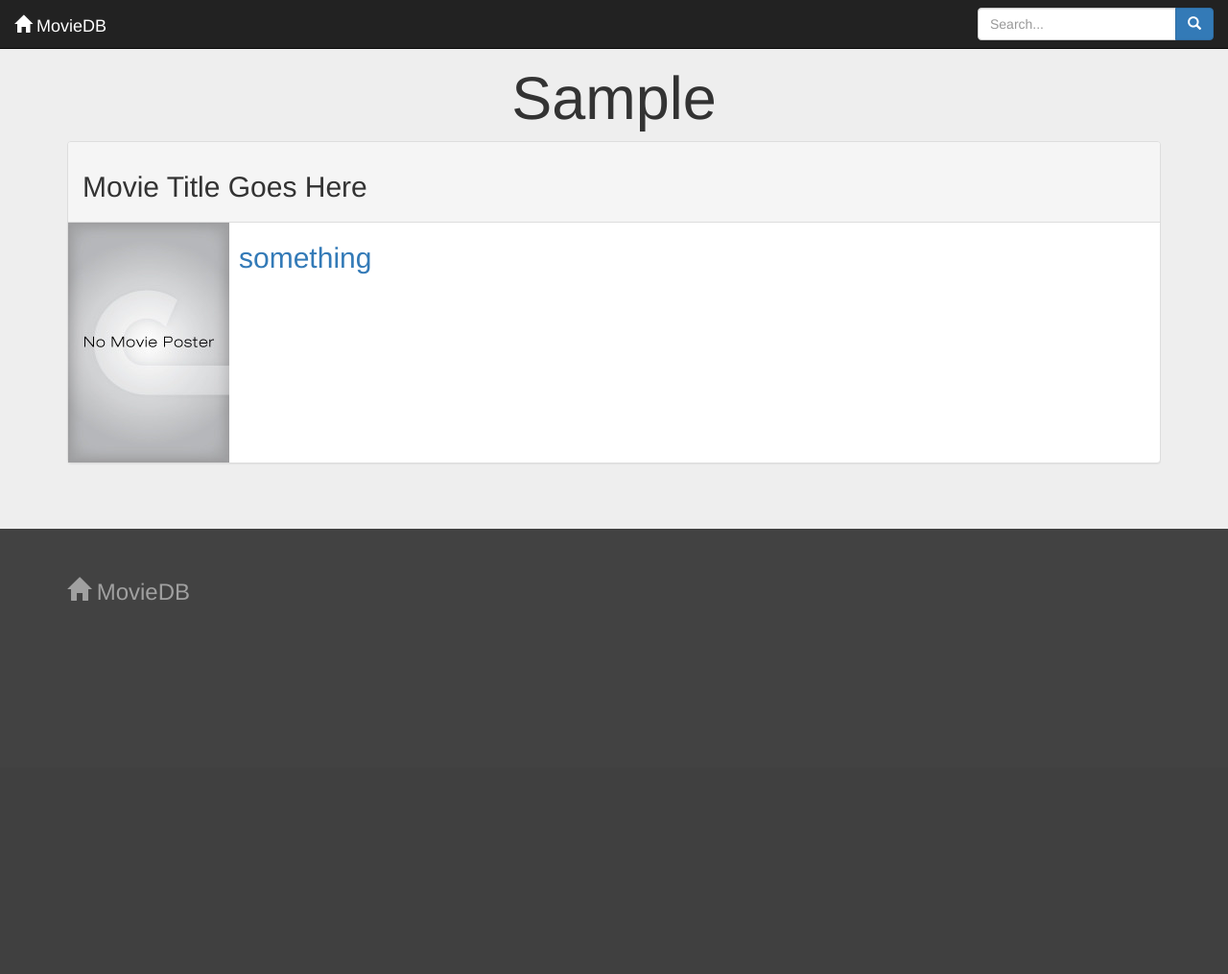
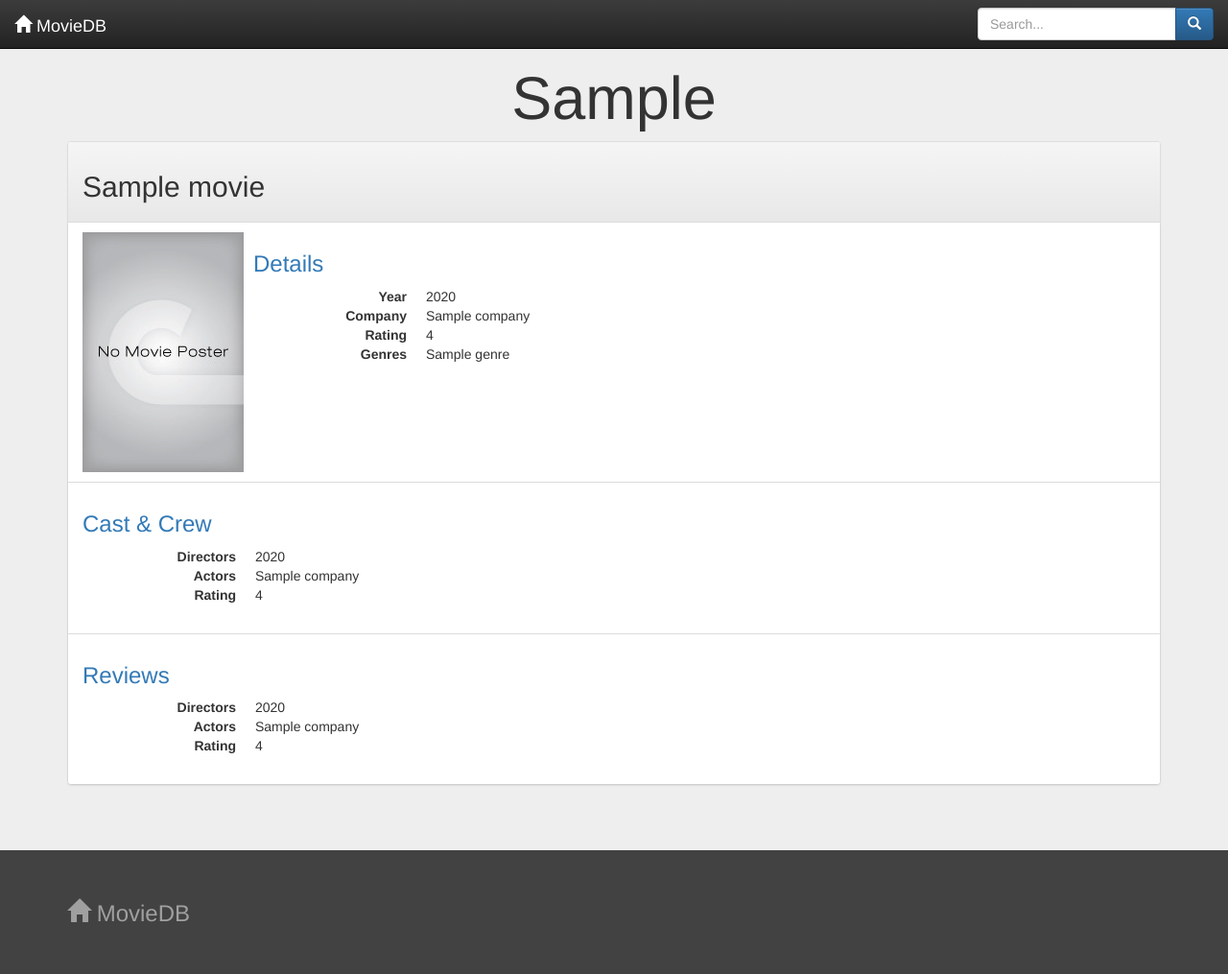
Before and after one commit to JimGomez48/moviedb_project, a Django app: template MovieDB/templates/movie_detail.html in a window 1280 px wide. Shown: the whole page at 96% size. Before the commit the page ends 626 px from the top, so only its background shows below. Run offline with Django 3.2, Linux system fonts and the light colour scheme; the template is opened without the code that fills it: most values are stand-ins (such as "Sample title", 1, 10 or a date in 2020); some libraries are stand-ins or nearby versions.

Commit message:
More movie details page work and other stuff.

```diff
--- a/MovieDB/templates/base.html
+++ b/MovieDB/templates/base.html
@@ -7,6 +7,7 @@
     <title>{{ title }}</title>
     <meta name="viewport" content="width=device-width, initial-scale=1">
     <link rel="stylesheet" href="http://maxcdn.bootstrapcdn.com/bootstrap/3.3.4/css/bootstrap.min.css">
+    <link rel="stylesheet" href="https://maxcdn.bootstrapcdn.com/bootstrap/3.3.4/css/bootstrap-theme.min.css">
     <link rel="stylesheet" href="//maxcdn.bootstrapcdn.com/font-awesome/4.3.0/css/font-awesome.min.css">
     <script src="https://ajax.googleapis.com/ajax/libs/jquery/1.11.1/jquery.min.js"></script>
     <script src="http://maxcdn.bootstrapcdn.com/bootstrap/3.3.4/js/bootstrap.min.js"></script>
--- a/MovieDB/templates/browse_movie.html
+++ b/MovieDB/templates/browse_movie.html
@@ -7,7 +7,7 @@
         </div>
         <div class="list-group">
             {% for movie in page %}
-                <a class="list-group-item" href={% url 'MovieDetail' %}>
+                <a class="list-group-item" href={% url 'MovieDetail' %}{{ movie.id }}/>
                     <div class="row">
                         <div class="col-lg-12">
                                 <div class="media-left">
--- a/MovieDB/templates/footer.html
+++ b/MovieDB/templates/footer.html
@@ -1,4 +1,4 @@
-<div id="footer">
+<footer id="footer" class="footer">
     <div class="container">
         <div class="row">
             <div class="col-md-3">
@@ -20,4 +20,4 @@
             {% endfor %}
         </div>
     </div>
-</div>
+</footer>
--- a/MovieDB/templates/movie_detail.html
+++ b/MovieDB/templates/movie_detail.html
@@ -6,18 +6,55 @@
 
         <div class="panel panel-default text-left">
             <div class="panel-heading">
-                <h2>Movie Title Goes Here</h2>
+                <h2 class="">{{ movie.title }}</h2>
             </div>
-            <div class="row">
-                <div class="col-lg-12">
+            <div class="list-group">
+                <div class="list-group-item">
                     <div class="media">
-                        <div class="media-left">
-                            <img class="media-object" src="img/default_movie.png">
+                        <div class="media-left media-top">
+                            <img class="media-object" src="{% static 'img/default_movie.png' %}">
                         </div>
                         <div class="media-body">
-                            <h2 class="text-primary">something</h2>
+                            <h3 class="text-primary text-capitalize">
+                                Details</h3>
+                            <dl class="dl-horizontal">
+                                <dt>Year</dt>
+                                <dd>{{ movie.year }}</dd>
+                                <dt>Company</dt>
+                                <dd>{{ movie.company }}</dd>
+                                <dt>Rating</dt>
+                                <dd>{{ movie.rating }}</dd>
+                                <dt>Genres</dt>
+                                {% for genre in genres %}
+                                    <dd>{{ genre }}</dd>
+                                {% endfor %}
+                            </dl>
                         </div>
                     </div>
+                </div>
+
+                <div class="list-group-item">
+                    <h3 class="text-primary text-capitalize">Cast & Crew</h3>
+                    <dl class="dl-horizontal">
+                        <dt>Directors</dt>
+                        <dd>{{ movie.year }}</dd>
+                        <dt>Actors</dt>
+                        <dd>{{ movie.company }}</dd>
+                        <dt>Rating</dt>
+                        <dd>{{ movie.rating }}</dd>
+                    </dl>
+                </div>
+
+                <div class="list-group-item">
+                    <h3 class="text-primary text-capitalize">Reviews</h3>
+                    <dl class="dl-horizontal">
+                        <dt>Directors</dt>
+                        <dd>{{ movie.year }}</dd>
+                        <dt>Actors</dt>
+                        <dd>{{ movie.company }}</dd>
+                        <dt>Rating</dt>
+                        <dd>{{ movie.rating }}</dd>
+                    </dl>
                 </div>
             </div>
         </div>
--- a/MovieDB/templates/search_results.html
+++ b/MovieDB/templates/search_results.html
@@ -17,7 +17,7 @@
                     <div class="list-group">
                         {% if movie_results %}
                             {% for movie in movie_results %}
-                            <a class="list-group-item text-left" href={% url 'MovieDetail' %}?id={{ movie.id }}>
+                            <a class="list-group-item text-left" href={% url 'MovieDetail' %}{{ movie.id }}/>
                                 <div class="media-left">
                                     <span class="glyphicon glyphicon-film"></span>
                                 </div>
@@ -45,7 +45,7 @@
                     <div class="list-group">
                         {% if actor_results %}
                             {% for actor in actor_results %}
-                            <a class="list-group-item text-left" href={% url 'ActorDetail' %}?id={{ actor.id }}>
+                            <a class="list-group-item text-left" href={% url 'ActorDetail' %}{{ actor.id }}/>
                                 <div class="media-left">
                                     <span class="glyphicon glyphicon-user"></span>
                                 </div>
@@ -73,7 +73,7 @@
                     <div class="list-group">
                         {% if director_results %}
                             {% for director in director_results %}
-                            <a class="list-group-item text-left" href={% url 'DirectorDetail' %}?id={{ director.id }}>
+                            <a class="list-group-item text-left" href={% url 'DirectorDetail' %}{{ director.id }}/>
                                 <div class="media-left">
                                     <span class="glyphicon glyphicon-bullhorn"></span>
                                 </div>
--- a/MovieDB/urls.py
+++ b/MovieDB/urls.py
@@ -14,8 +14,11 @@ urlpatterns = [
     url(r'^BrowseDirector/$', views.BrowseDirectorView.as_view(), name='BrowseDirector'),
     # Detail
     url(r'^MovieDetail/$', views.MovieDetailView.as_view(), name='MovieDetail'),
+    url(r'^MovieDetail/(?P<mid>[0-9]{1,})/$', views.MovieDetailView.as_view(), name='MovieDetail'),
     url(r'^ActorDetail/$', views.ActorDetailView.as_view(), name='ActorDetail'),
+    url(r'^ActorDetail/(?P<aid>[0-9]{1,})/$', views.ActorDetailView.as_view(), name='ActorDetail'),
     url(r'^DirectorDetail/$', views.DirectorDetailView.as_view(), name='DirectorDetail'),
+    url(r'^DirectorDetail/(?P<did>[0-9]{1,})/$', views.DirectorDetailView.as_view(), name='DirectorDetail'),
     # Add
     url(r'^AddMovie/$', views.AddMovieView.as_view(), name='AddMovie'),
     url(r'^AddActorDirector/$', views.AddActorDirectorView.as_view(), name='AddActorDirector'),
```
Also changed, not shown: MovieDB/templates/404.html (+4 -4 lines), MovieDB/templates/browse_paginator.html (+4 -4 lines), MovieDB/views.py (+17 -20 lines).
